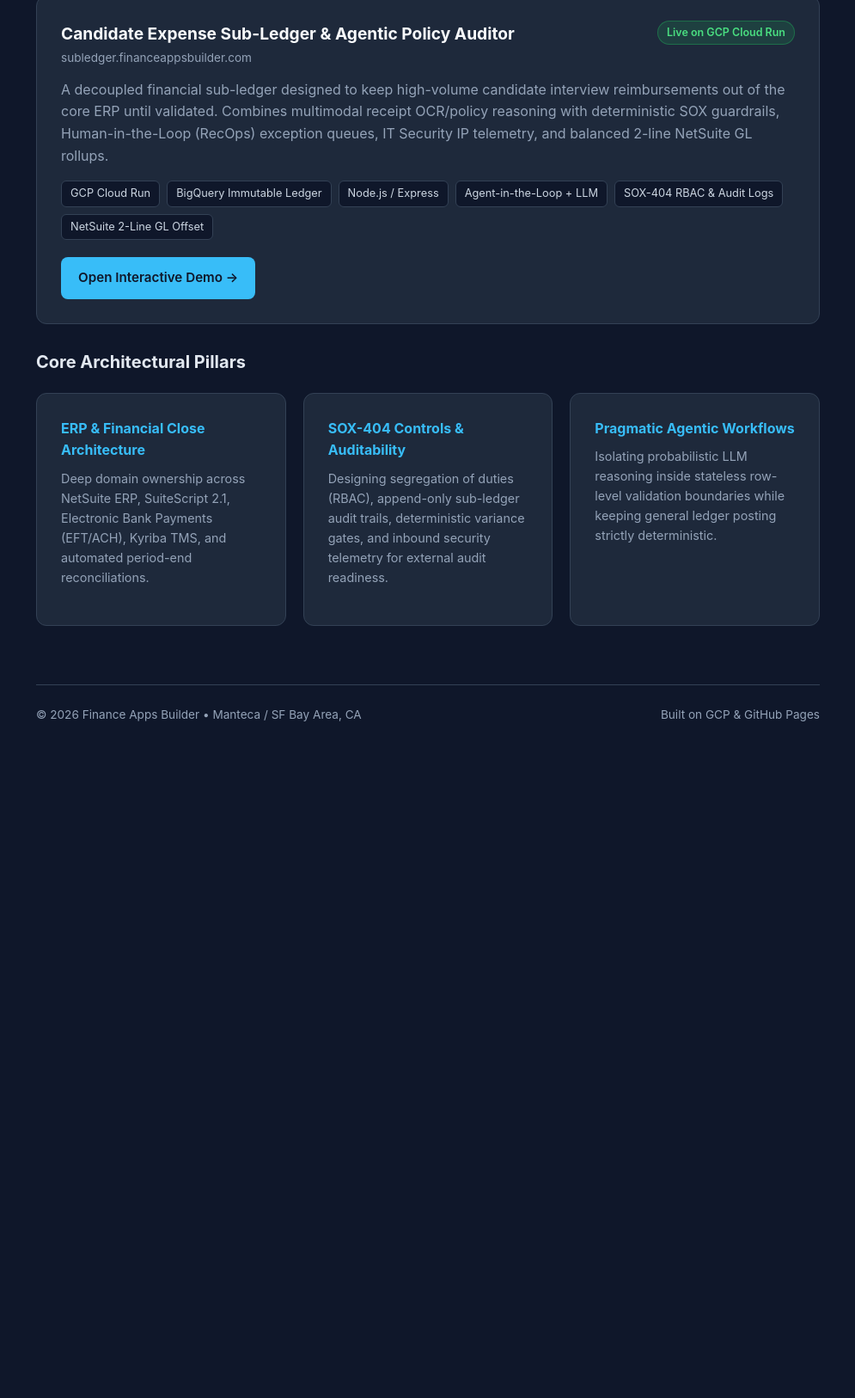
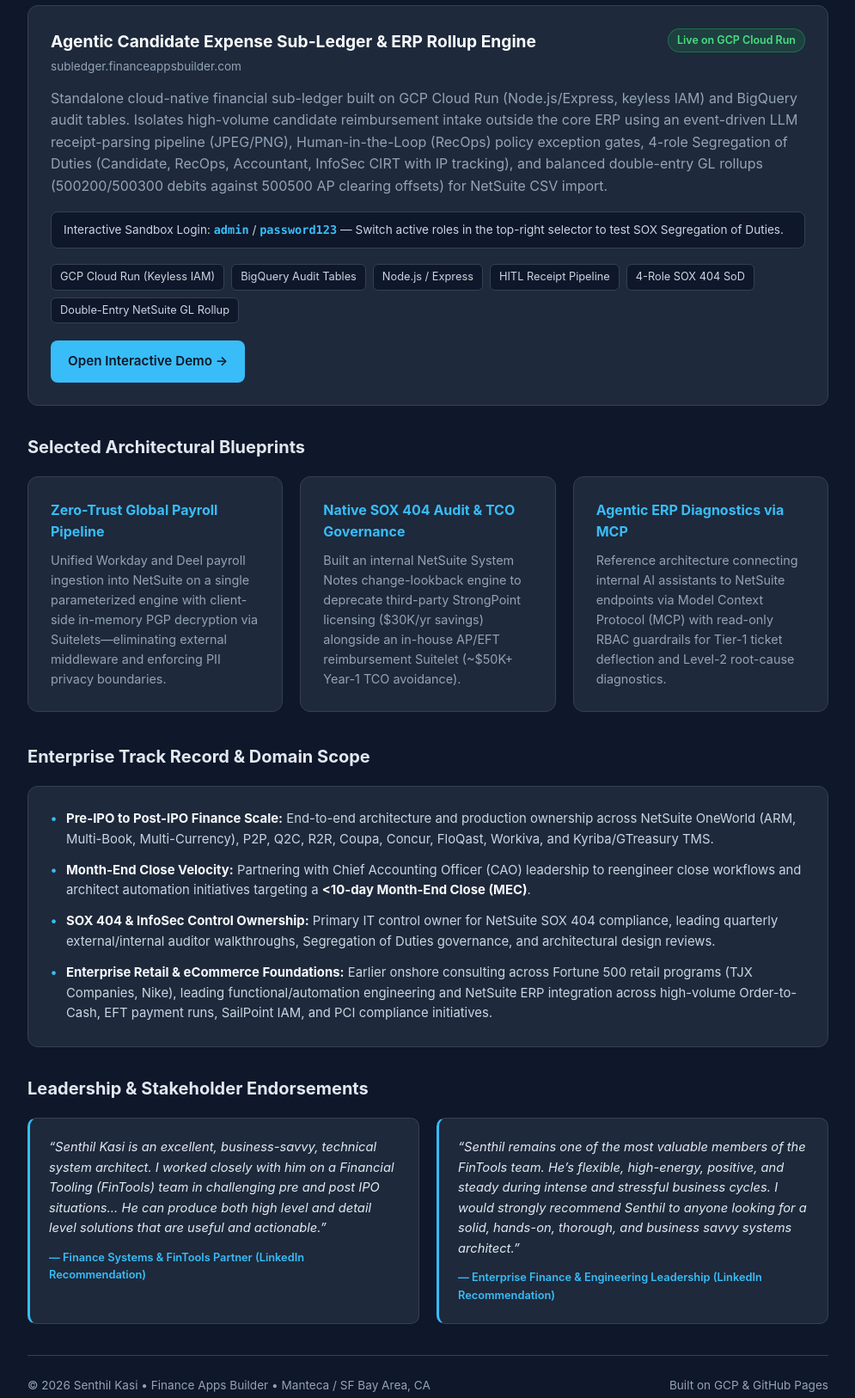
Before and after one commit to skasi0/financeappsbuilder-portfolio, a plain HTML site: page index.html in a window 1280 px wide. Shown: the part 486-2112 px from the top of the page at 86% size, without its empty margins (142-1137 px from the left). Before the commit the page ends 1377 px from the top, so only its background shows below. Drawn offline with Linux system fonts and the light colour scheme.

Commit message:
Update index.html

```diff
--- a/index.html
+++ b/index.html
@@ -3,7 +3,7 @@
 <head>
   <meta charset="UTF-8" />
   <meta name="viewport" content="width=device-width, initial-scale=1.0" />
-  <title>Finance Apps Builder — Enterprise Agentic Architecture & ERP Systems</title>
+  <title>Senthil Kasi — Principal Enterprise Systems Architect &amp; Technical Product Owner</title>
   <style>
     :root {
       --bg: #0f172a;
@@ -22,7 +22,7 @@
       color: var(--text);
       line-height: 1.6;
     }
-    .container { max-width: 960px; margin: 0 auto; padding: 48px 24px; }
+    .container { max-width: 980px; margin: 0 auto; padding: 48px 24px; }
     header {
       border-bottom: 1px solid var(--border);
       padding-bottom: 36px;
@@ -40,8 +40,14 @@
       border-radius: 999px;
       margin-bottom: 16px;
     }
-    h1 { font-size: 2.25rem; line-height: 1.2; margin-bottom: 14px; }
-    .lead { font-size: 1.1rem; color: var(--muted); max-width: 740px; margin-bottom: 24px; }
+    h1 { font-size: 2.25rem; line-height: 1.2; margin-bottom: 10px; }
+    .subtitle {
+      font-size: 1.05rem;
+      font-weight: 600;
+      color: #e2e8f0;
+      margin-bottom: 14px;
+    }
+    .lead { font-size: 1.02rem; color: var(--muted); max-width: 800px; margin-bottom: 24px; }
     .actions { display: flex; flex-wrap: wrap; gap: 12px; }
     .btn {
       display: inline-flex;
@@ -57,13 +63,13 @@
     .btn-primary:hover { background: var(--accent-hover); color: #ffffff; }
     .btn-secondary { background: var(--surface); color: var(--text); border: 1px solid var(--border); }
     .btn-secondary:hover { border-color: var(--accent); }
-    .section-title { font-size: 1.25rem; margin-bottom: 20px; color: #e2e8f0; }
+    .section-title { font-size: 1.25rem; margin-bottom: 18px; color: #e2e8f0; }
     .card {
       background: var(--surface);
       border: 1px solid var(--border);
       border-radius: 12px;
-      padding: 28px;
-      margin-bottom: 28px;
+      padding: 26px;
+      margin-bottom: 32px;
     }
     .card-header {
       display: flex;
@@ -83,6 +89,20 @@
       border-radius: 999px;
     }
     .card p { color: var(--muted); margin-bottom: 16px; }
+    .demo-creds {
+      background: #0f172a;
+      border: 1px solid var(--border);
+      border-radius: 8px;
+      padding: 10px 14px;
+      font-size: 0.85rem;
+      color: #cbd5e1;
+      margin-bottom: 18px;
+    }
+    .demo-creds code {
+      color: var(--accent);
+      font-family: ui-monospace, SFMono-Regular, Menlo, monospace;
+      font-weight: 600;
+    }
     .tags { display: flex; flex-wrap: wrap; gap: 8px; margin-bottom: 20px; }
     .tag {
       background: #0f172a;
@@ -94,12 +114,51 @@
     }
     .grid {
       display: grid;
-      grid-template-columns: repeat(auto-fit, minmax(260px, 1fr));
+      grid-template-columns: repeat(auto-fit, minmax(270px, 1fr));
       gap: 20px;
-      margin-bottom: 40px;
+      margin-bottom: 36px;
     }
+    .pillar { margin-bottom: 0; }
     .pillar h3 { font-size: 1rem; margin-bottom: 8px; color: var(--accent); }
-    .pillar p { font-size: 0.9rem; color: var(--muted); }
+    .pillar p { font-size: 0.9rem; color: var(--muted); margin-bottom: 0; }
+    .impact-list {
+      list-style: none;
+      display: grid;
+      gap: 12px;
+    }
+    .impact-list li {
+      padding-left: 18px;
+      position: relative;
+      color: #cbd5e1;
+      font-size: 0.93rem;
+    }
+    .impact-list li::before {
+      content: "•";
+      color: var(--accent);
+      font-weight: 700;
+      position: absolute;
+      left: 0;
+    }
+    .impact-list strong { color: #f8fafc; }
+    .quote-card {
+      background: var(--surface);
+      border: 1px solid var(--border);
+      border-left: 3px solid var(--accent);
+      border-radius: 10px;
+      padding: 22px;
+      margin-bottom: 0;
+    }
+    .quote-card p {
+      font-size: 0.92rem;
+      color: #e2e8f0;
+      font-style: italic;
+      margin-bottom: 12px;
+    }
+    .quote-author {
+      font-size: 0.8rem;
+      color: var(--accent);
+      font-weight: 600;
+    }
     footer {
       border-top: 1px solid var(--border);
       padding-top: 24px;
@@ -115,64 +174,91 @@
 <body>
   <div class="container">
     <header>
-      <span class="eyebrow">Enterprise Finance &amp; Agentic Systems Architecture</span>
-      <h1>Building SOX-Compliant AI Systems for Modern Finance &amp; ERP</h1>
+      <span class="eyebrow">Principal Enterprise Systems Architect &amp; Technical Product Owner</span>
+      <h1>Senthil Kasi</h1>
+      <div class="subtitle">Enterprise Finance Systems &bull; NetSuite OneWorld (13+ Yrs) &bull; SOX 404 Governance &bull; Governed AI Workflows</div>
       <p class="lead">
-        15+ years architecting Order-to-Cash, Procure-to-Pay, Treasury, and NetSuite financial ecosystems—now bridging deterministic SOX-404 governance with event-driven LLM agents on GCP.
+        15+ years of enterprise IT experience—including 13+ years across the Oracle NetSuite ERP ecosystem—architecting, integrating, and governing financial infrastructure from pre-IPO readiness through post-IPO operations. Partnering across Accounting, Treasury, InfoSec, and Engineering to bridge declarative ERP design with governed LLM automation on GCP.
       </p>
       <div class="actions">
         <a class="btn btn-primary" href="https://subledger.financeappsbuilder.com" target="_blank" rel="noopener">
           Launch Live Sub-Ledger Sandbox &rarr;
         </a>
-        <a class="btn btn-secondary" href="https://www.linkedin.com/in/senthilkasi" target="_blank" rel="noopener">
+        <!-- Replace with your exact LinkedIn profile URL -->
+        <a class="btn btn-secondary" href="https://www.linkedin.com/in/your-profile" target="_blank" rel="noopener">
           Connect on LinkedIn
         </a>
       </div>
     </header>
 
-    <h2 class="section-title">Featured Production Prototype</h2>
+    <h2 class="section-title">Featured Live Reference Architecture</h2>
     <div class="card">
       <div class="card-header">
         <div>
-          <h3 style="font-size:1.2rem;">Candidate Expense Sub-Ledger &amp; Agentic Policy Auditor</h3>
+          <h3 style="font-size:1.2rem;">Agentic Candidate Expense Sub-Ledger &amp; ERP Rollup Engine</h3>
           <span style="font-size:0.85rem; color:#94a3b8;">subledger.financeappsbuilder.com</span>
         </div>
         <span class="status-pill">Live on GCP Cloud Run</span>
       </div>
       <p>
-        A decoupled financial sub-ledger designed to keep high-volume candidate interview reimbursements out of the core ERP until validated. Combines multimodal receipt OCR/policy reasoning with deterministic SOX guardrails, Human-in-the-Loop (RecOps) exception queues, IT Security IP telemetry, and balanced 2-line NetSuite GL rollups.
+        Standalone cloud-native financial sub-ledger built on GCP Cloud Run (Node.js/Express, keyless IAM) and BigQuery audit tables. Isolates high-volume candidate reimbursement intake outside the core ERP using an event-driven LLM receipt-parsing pipeline (JPEG/PNG), Human-in-the-Loop (RecOps) policy exception gates, 4-role Segregation of Duties (Candidate, RecOps, Accountant, InfoSec CIRT with IP tracking), and balanced double-entry GL rollups (500200/500300 debits against 500500 AP clearing offsets) for NetSuite CSV import.
       </p>
+      <div class="demo-creds">
+        Interactive Sandbox Login: <code>admin</code> / <code>password123</code> &mdash; Switch active roles in the top-right selector to test SOX Segregation of Duties.
+      </div>
       <div class="tags">
-        <span class="tag">GCP Cloud Run</span>
-        <span class="tag">BigQuery Immutable Ledger</span>
+        <span class="tag">GCP Cloud Run (Keyless IAM)</span>
+        <span class="tag">BigQuery Audit Tables</span>
         <span class="tag">Node.js / Express</span>
-        <span class="tag">Agent-in-the-Loop + LLM</span>
-        <span class="tag">SOX-404 RBAC &amp; Audit Logs</span>
-        <span class="tag">NetSuite 2-Line GL Offset</span>
+        <span class="tag">HITL Receipt Pipeline</span>
+        <span class="tag">4-Role SOX 404 SoD</span>
+        <span class="tag">Double-Entry NetSuite GL Rollup</span>
       </div>
       <a class="btn btn-primary" href="https://subledger.financeappsbuilder.com" target="_blank" rel="noopener">
         Open Interactive Demo &rarr;
       </a>
     </div>
 
-    <h2 class="section-title">Core Architectural Pillars</h2>
+    <h2 class="section-title">Selected Architectural Blueprints</h2>
     <div class="grid">
       <div class="card pillar">
-        <h3>ERP &amp; Financial Close Architecture</h3>
-        <p>Deep domain ownership across NetSuite ERP, SuiteScript 2.1, Electronic Bank Payments (EFT/ACH), Kyriba TMS, and automated period-end reconciliations.</p>
+        <h3>Zero-Trust Global Payroll Pipeline</h3>
+        <p>Unified Workday and Deel payroll ingestion into NetSuite on a single parameterized engine with client-side in-memory PGP decryption via Suitelets—eliminating external middleware and enforcing PII privacy boundaries.</p>
       </div>
       <div class="card pillar">
-        <h3>SOX-404 Controls &amp; Auditability</h3>
-        <p>Designing segregation of duties (RBAC), append-only sub-ledger audit trails, deterministic variance gates, and inbound security telemetry for external audit readiness.</p>
+        <h3>Native SOX 404 Audit &amp; TCO Governance</h3>
+        <p>Built an internal NetSuite System Notes change-lookback engine to deprecate third-party StrongPoint licensing ($30K/yr savings) alongside an in-house AP/EFT reimbursement Suitelet (~$50K+ Year-1 TCO avoidance).</p>
       </div>
       <div class="card pillar">
-        <h3>Pragmatic Agentic Workflows</h3>
-        <p>Isolating probabilistic LLM reasoning inside stateless row-level validation boundaries while keeping general ledger posting strictly deterministic.</p>
+        <h3>Agentic ERP Diagnostics via MCP</h3>
+        <p>Reference architecture connecting internal AI assistants to NetSuite endpoints via Model Context Protocol (MCP) with read-only RBAC guardrails for Tier-1 ticket deflection and Level-2 root-cause diagnostics.</p>
+      </div>
+    </div>
+
+    <h2 class="section-title">Enterprise Track Record &amp; Domain Scope</h2>
+    <div class="card">
+      <ul class="impact-list">
+        <li><strong>Pre-IPO to Post-IPO Finance Scale:</strong> End-to-end architecture and production ownership across NetSuite OneWorld (ARM, Multi-Book, Multi-Currency), P2P, Q2C, R2R, Coupa, Concur, FloQast, Workiva, and Kyriba/GTreasury TMS.</li>
+        <li><strong>Month-End Close Velocity:</strong> Partnering with Chief Accounting Officer (CAO) leadership to reengineer close workflows and architect automation initiatives targeting a <strong>&lt;10-day Month-End Close (MEC)</strong>.</li>
+        <li><strong>SOX 404 &amp; InfoSec Control Ownership:</strong> Primary IT control owner for NetSuite SOX 404 compliance, leading quarterly external/internal auditor walkthroughs, Segregation of Duties governance, and architectural design reviews.</li>
+        <li><strong>Enterprise Retail &amp; eCommerce Foundations:</strong> Earlier onshore consulting across Fortune 500 retail programs (TJX Companies, Nike), leading functional/automation engineering and NetSuite ERP integration across high-volume Order-to-Cash, EFT payment runs, SailPoint IAM, and PCI compliance initiatives.</li>
+      </ul>
+    </div>
+
+    <h2 class="section-title">Leadership &amp; Stakeholder Endorsements</h2>
+    <div class="grid">
+      <div class="quote-card">
+        <p>“Senthil Kasi is an excellent, business-savvy, technical system architect. I worked closely with him on a Financial Tooling (FinTools) team in challenging pre and post IPO situations... He can produce both high level and detail level solutions that are useful and actionable.”</p>
+        <div class="quote-author">&mdash; Finance Systems &amp; FinTools Partner (LinkedIn Recommendation)</div>
+      </div>
+      <div class="quote-card">
+        <p>“Senthil remains one of the most valuable members of the FinTools team. He’s flexible, high-energy, positive, and steady during intense and stressful business cycles. I would strongly recommend Senthil to anyone looking for a solid, hands-on, thorough, and business savvy systems architect.”</p>
+        <div class="quote-author">&mdash; Enterprise Finance &amp; Engineering Leadership (LinkedIn Recommendation)</div>
       </div>
     </div>
 
     <footer>
-      <span>&copy; 2026 Finance Apps Builder &bull; Manteca / SF Bay Area, CA</span>
+      <span>&copy; 2026 Senthil Kasi &bull; Finance Apps Builder &bull; Manteca / SF Bay Area, CA</span>
       <span>Built on GCP &amp; GitHub Pages</span>
     </footer>
   </div>
```
